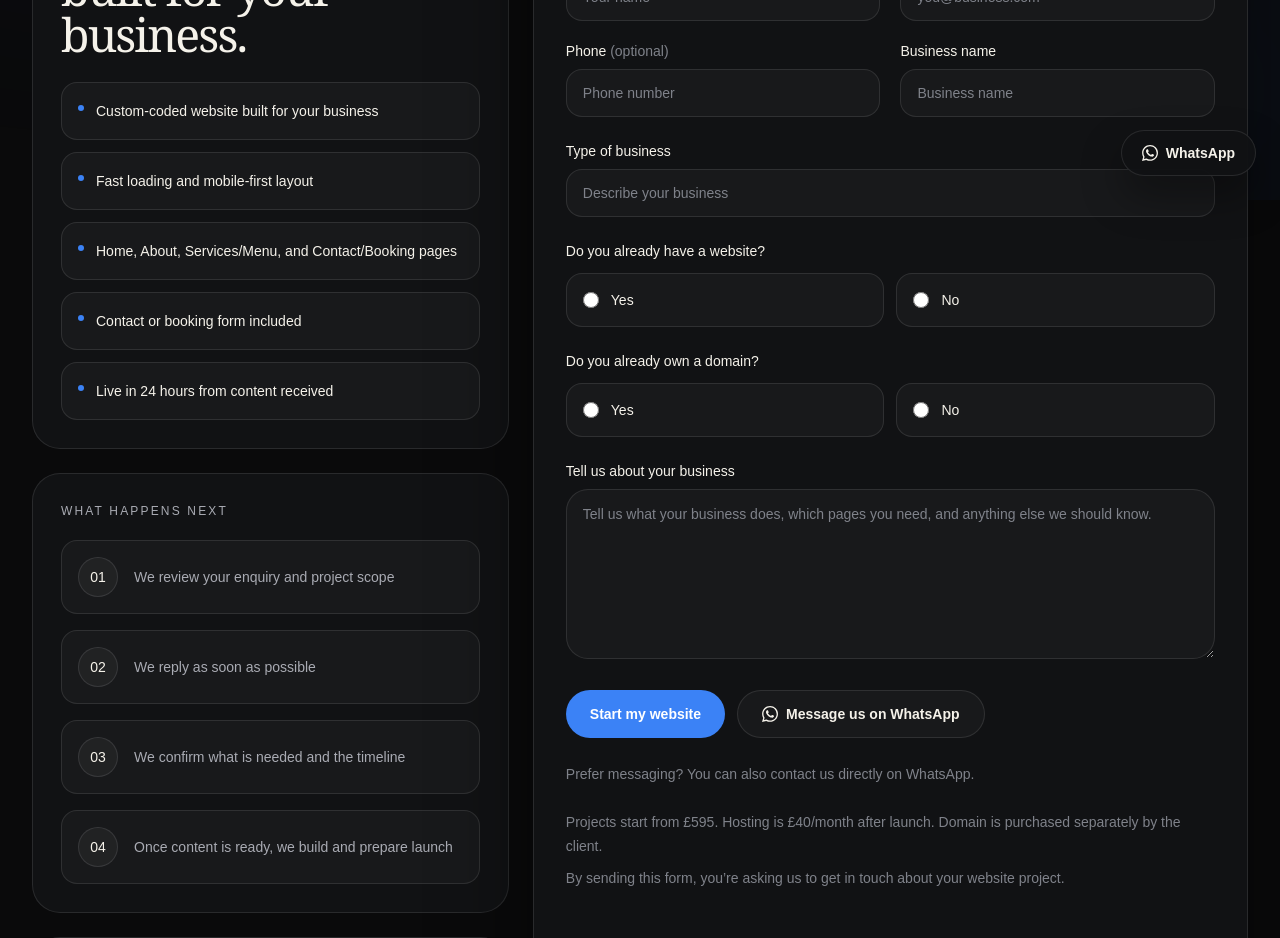
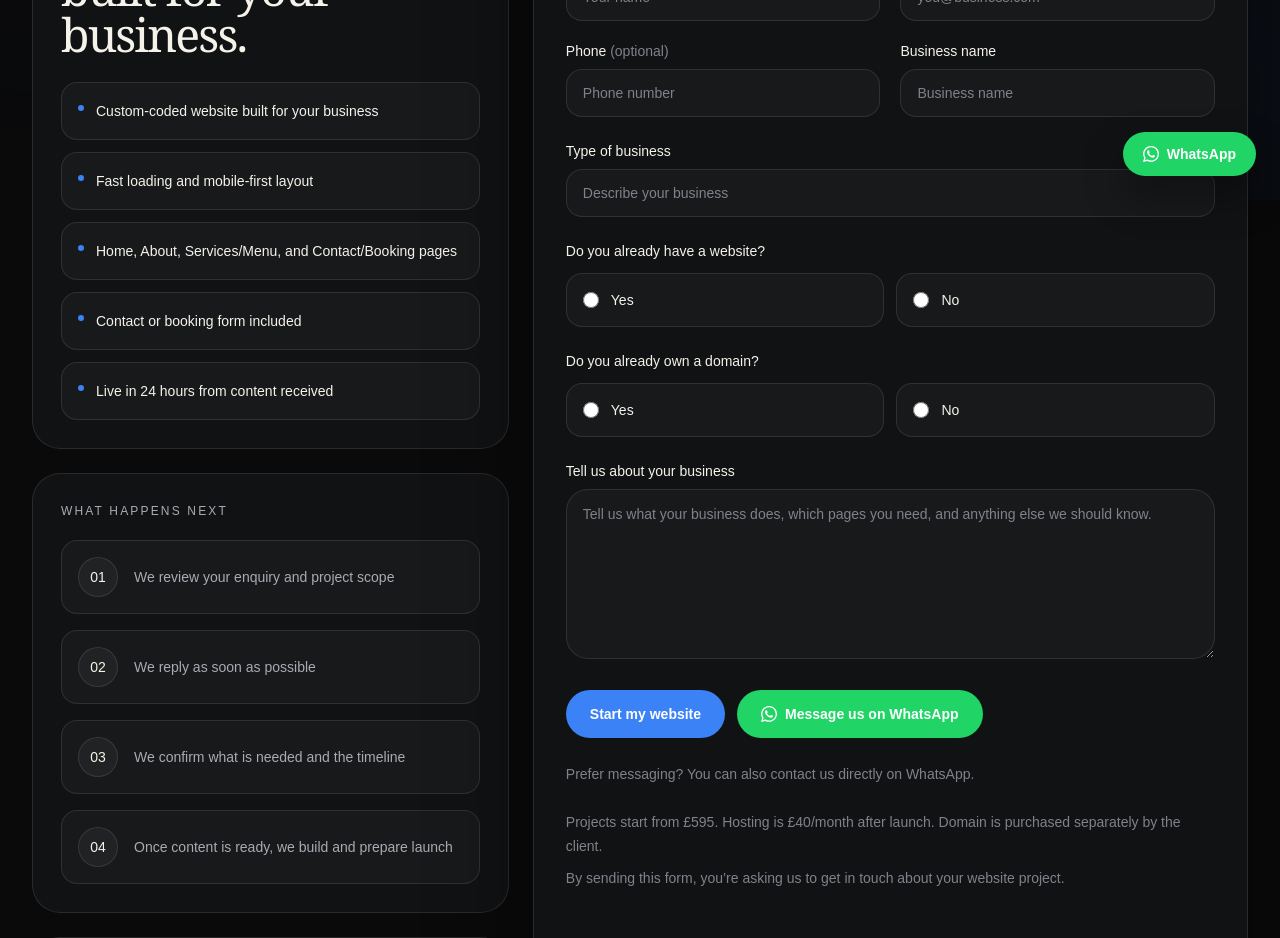
Before and after one commit to cleanwebsitesuk/cleanwebsites, a Next.js app: page /start in a window 1280 px wide. Shown: the part 600-1538 px from the top of the page. Built offline with nearby package versions, Linux system fonts and the light colour scheme.

Commit message:
Update page.tsx

```diff
--- a/app/start/page.tsx
+++ b/app/start/page.tsx
@@ -427,7 +427,7 @@ export default function StartPage() {
                   href={WHATSAPP_LINK}
                   target="_blank"
                   rel="noopener noreferrer"
-                  className="inline-flex h-12 w-full items-center justify-center gap-2 rounded-full border border-white/10 bg-white/[0.03] px-6 text-sm font-semibold text-[#F5F2EA] transition duration-300 hover:-translate-y-0.5 hover:border-white/20 hover:bg-white/[0.05] sm:w-auto"
+                  className="inline-flex h-12 w-full items-center justify-center gap-2 rounded-full bg-[#20D466] px-6 text-sm font-semibold text-white transition duration-300 hover:-translate-y-0.5 hover:brightness-110 sm:w-auto"
                 >
                   <WhatsAppIcon />
                   Message us on WhatsApp
@@ -509,7 +509,7 @@ export default function StartPage() {
           target="_blank"
           rel="noopener noreferrer"
           aria-label="Message us on WhatsApp"
-          className="fixed bottom-6 right-6 z-50 inline-flex items-center gap-2 rounded-full border border-white/10 bg-[#111214]/92 px-4 py-3 text-sm font-semibold text-[#F5F2EA] shadow-[0_20px_40px_rgba(0,0,0,0.35)] backdrop-blur-xl transition duration-300 hover:-translate-y-0.5 hover:border-white/20 hover:bg-[#15171A] sm:px-5"
+         className="fixed bottom-6 right-6 z-50 inline-flex items-center gap-2 rounded-full bg-[#20D466] px-4 py-3 text-sm font-semibold text-white shadow-[0_20px_40px_rgba(0,0,0,0.35)] transition duration-300 hover:-translate-y-0.5 hover:brightness-110 sm:px-5"
         >
           <WhatsAppIcon />
           WhatsApp
```
